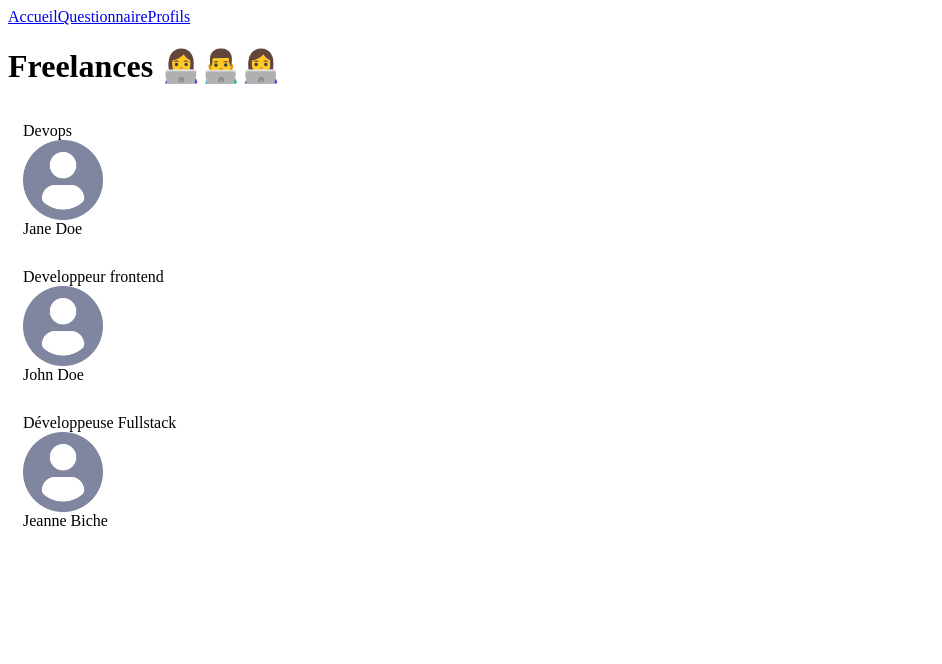
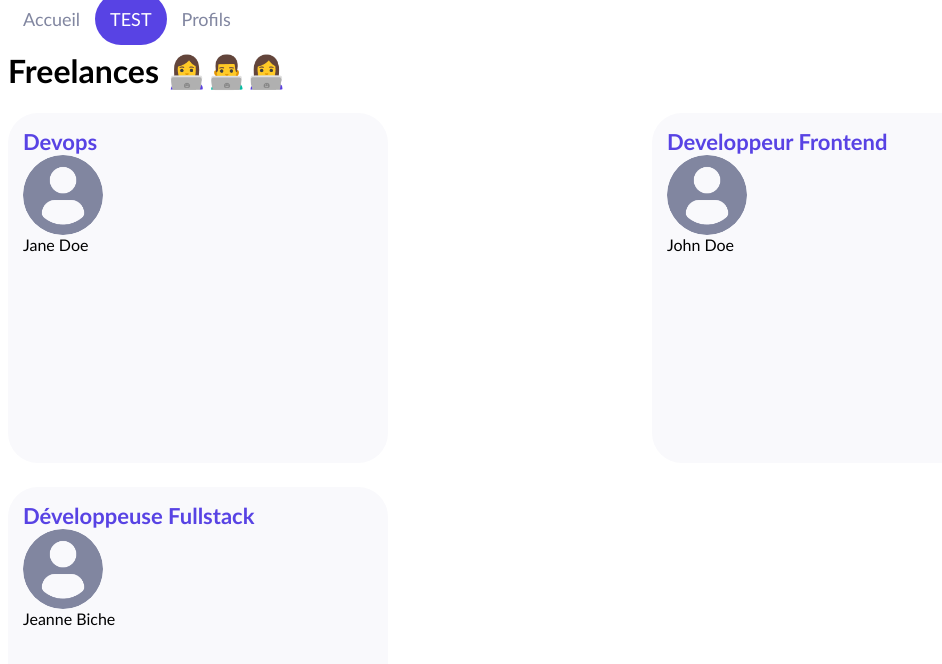
Before and after one commit to GWartelle/ShinyAgency, a React (Create React App) app: page /freelances in a window 1280 px wide. Shown: the top 664 px of the page, without its empty margins (0-942 px from the left). Built offline with nearby package versions, Linux system fonts and the light colour scheme.

Commit message:
Ajout de Style Components

```diff
--- a/package.json
+++ b/package.json
@@ -11,6 +11,7 @@
     "react-dom": "^17.0.2",
     "react-router-dom": "6.10.0",
     "react-scripts": "4.0.3",
+    "styled-components": "^6.1.8",
     "web-vitals": "^1.0.1"
   },
   "scripts": {
--- a/src/components/Card/index.jsx
+++ b/src/components/Card/index.jsx
@@ -1,13 +1,41 @@
 import PropTypes from 'prop-types'
 import DefaultPicture from '../../assets/profile.png'
+import styled from 'styled-components'
+import colors from '../../utils/style/colors'
+
+const CardLabel = styled.span`
+  color: ${colors.primary};
+  font-size: 22px;
+  font-weight: bold;
+`
+
+const CardImage = styled.img`
+  height: 80px;
+  width: 80px;
+  border-radius: 50%;
+`
+
+const CardWrapper = styled.div`
+  display: flex;
+  flex-direction: column;
+  padding: 15px;
+  background-color: ${colors.backgroundLight};
+  border-radius: 30px;
+  width: 350px;
+  transition: 200ms;
+  &:hover {
+    cursor: pointer;
+    box-shadow: 2px 2px 10px #e2e3e9;
+  }
+`
 
 function Card({ label, title, picture }) {
   return (
-    <div style={{ display: 'flex', flexDirection: 'column', padding: 15 }}>
-      <span>{label}</span>
-      <img src={picture} alt="freelance" height={80} width={80} />
-      <span>{title}</span>
-    </div>
+    <CardWrapper>
+        <CardLabel>{label}</CardLabel>
+        <CardImage src={picture} alt="freelance" />
+        <span>{title}</span>
+    </CardWrapper>
   )
 }
 
--- a/src/components/Header/index.jsx
+++ b/src/components/Header/index.jsx
@@ -1,11 +1,25 @@
 import { Link } from 'react-router-dom'
+import styled from 'styled-components'
+import colors from '../../utils/style/colors'
+
+const StyledLink = styled(Link)`
+  padding: 15px;
+  color: #8186a0;
+  text-decoration: none;
+  font-size: 18px;
+  ${(props) =>
+    props.$isFullLink &&
+    `color: white; border-radius: 30px; background-color: ${colors.primary};`}
+`
 
 function Header() {
   return (
     <nav>
-      <Link to="/">Accueil</Link>
-      <Link to="/survey/1">Questionnaire</Link>
-      <Link to="/freelances">Profils</Link>
+      <StyledLink to="/">Accueil</StyledLink>
+      <StyledLink to="/survey/1" $isFullLink>
+        TEST
+      </StyledLink>
+      <StyledLink to="/freelances">Profils</StyledLink>
     </nav>
   )
 }
--- a/src/index.jsx
+++ b/src/index.jsx
@@ -7,10 +7,18 @@
 import Freelances from './pages/Freelances'
 import Header from './components/Header'
 import Error from './components/Error'
+import { createGlobalStyle } from 'styled-components'
+
+const GlobalStyle = createGlobalStyle`
+  div {
+    font-family: 'Trebuchet MS', Helvetica, sans-serif;
+  }
+`
 
 ReactDOM.render(
   <React.StrictMode>
     <Router>
+      <GlobalStyle />
       <Header />
       <Routes>
         <Route path="/" element={<Home />} />
@@ -21,5 +29,5 @@
       </Routes>
     </Router>
   </React.StrictMode>,
-  document.getElementById('root')
+  document.getElementById('root'),
 )
--- a/src/pages/Freelances/index.jsx
+++ b/src/pages/Freelances/index.jsx
@@ -1,5 +1,13 @@
 import Card from '../../components/Card'
 import DefaultPicture from '../../assets/profile.png'
+import styled from 'styled-components'
+
+const CardsContainer = styled.div`
+  display: grid;
+  gap: 24px;
+  grid-template-rows: 350px 350px;
+  grid-template-columns: repeat(2, 1fr);
+`
 
 const freelanceProfiles = [
   {
@@ -9,7 +17,7 @@
   },
   {
     name: 'John Doe',
-    jobTitle: 'Developpeur frontend',
+    jobTitle: 'Developpeur Frontend',
     picture: DefaultPicture,
   },
   {
@@ -23,6 +31,7 @@
   return (
     <div>
       <h1>Freelances 👩‍💻👨‍💻👩‍💻</h1>
+      <CardsContainer>
         {freelanceProfiles.map((profile, index) => (
           <Card
             key={`${profile.name}-${index}`}
@@ -31,6 +40,7 @@
             title={profile.name}
           />
         ))}
+      </CardsContainer>
     </div>
   )
 }
--- /dev/null
+++ b/src/utils/style/colors.js
@@ -0,0 +1,7 @@
+const colors = {
+  primary: '#5843E4',
+  secondary: '#8186A0',
+  backgroundLight: '#F9F9FC',
+}
+
+export default colors
```
Also changed, not shown: 1 other file (tests, documents, lock files or other folders). Lines whose indentation alone changed are shown as unchanged.
